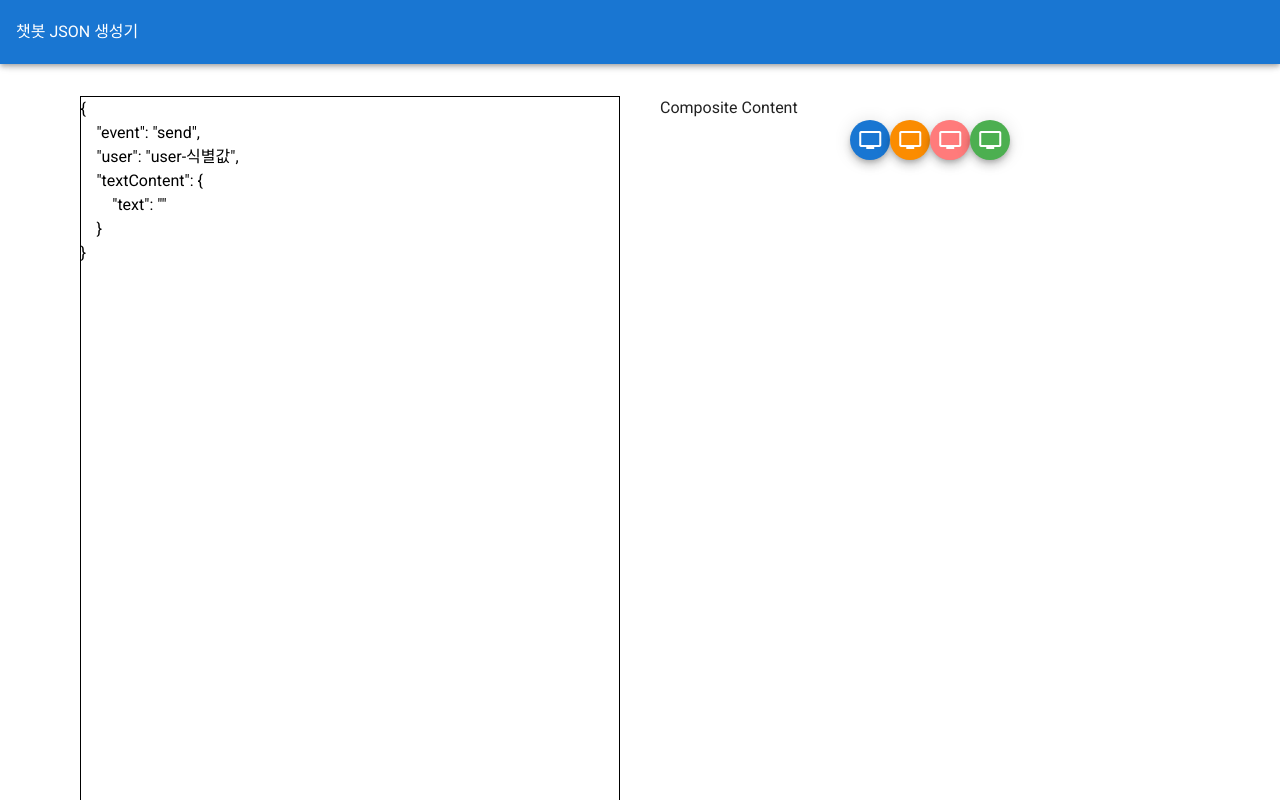
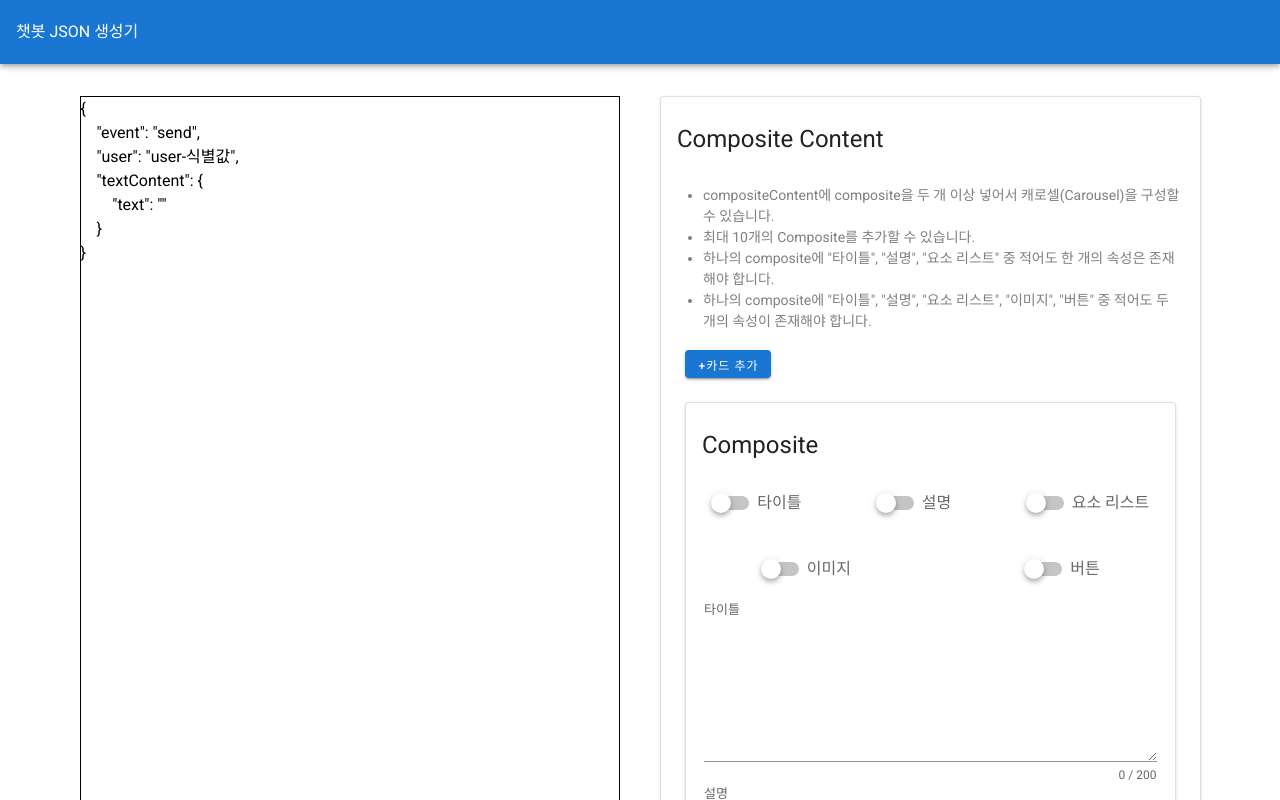
Before and after one commit to mwpark92/chatbot-json-creator, a Vue app: page / in a window 1280 px wide. Both pictures are taken after a click on the button 950 px from the left and 450 px from the top of the page. Shown: the top 800 px of the page. Built offline with nearby package versions, Linux system fonts and the light colour scheme.

Commit message:
Create composite template

```diff
--- a/src/components/Composite.vue
+++ b/src/components/Composite.vue
@@ -1,15 +1,67 @@
 <template>
-    <div>
-        Composite
-    </div>
+  <v-card outlined elevation="1">
+    <v-list-item three-line>
+      <v-list-item-content>
+        <v-list-item-title class="headline mb-1">Composite</v-list-item-title>
+      </v-list-item-content>
+    </v-list-item>
+    <v-row justify="space-around">
+      <v-switch class="ma-2" label="타이틀"></v-switch>
+      <v-switch class="ma-2" label="설명"></v-switch>
+      <v-switch class="ma-2" label="요소 리스트"></v-switch>
+    </v-row>
+    <v-row justify="space-around">
+      <v-switch class="ma-2" label="이미지"></v-switch>
+      <v-switch class="ma-2" label="버튼"></v-switch>
+    </v-row>
+    <v-card-text class="sub-title">
+      <p class="sub-title-value">타이틀</p>
+    </v-card-text>
+    <v-textarea class="text-content-value" counter="200" maxlength="200"></v-textarea>
+    <v-card-text class="sub-title">
+      <p class="sub-title-value">설명</p>
+    </v-card-text>
+    <v-textarea class="text-content-value" counter="1000" maxlength="1000"></v-textarea>
+    <v-card-text class="sub-title">
+      <p class="sub-title-value">이미지URL</p>
+    </v-card-text>
+    <v-text-field
+      class="text-content-value"
+    ></v-text-field>
+  </v-card>
 </template>
 
 <script>
-    export default {
-
-    }
+export default {};
 </script>
 
 <style scoped>
+.sub-title {
+  padding: 0 18px 0 18px;
+  margin: 0 0 0 0;
+  font-size: 13px;
+}
 
+.sub-title-value {
+  margin: 0;
+}
+
+.text-content-value {
+  padding: 0 18px 0 18px;
+  margin: 0;
+}
+
+.infomation {
+  font-size: 14px;
+  margin: 0 18px 18px 18px;
+  color: rgba(0, 0, 0, 0.5);
+}
+
+.add-composite-button {
+  margin: 0 24px 24px 24px;
+}
+
+.composite {
+  margin: 0 24px 24px 24px;
+}
 </style>
--- a/src/components/CompositeContent.vue
+++ b/src/components/CompositeContent.vue
@@ -1,15 +1,58 @@
 <template>
-    <div>
-        Composite Content
-    </div>
+  <v-card class="mx-auto" outlined elevation="1">
+    <v-list-item three-line>
+      <v-list-item-content>
+        <v-list-item-title class="headline mb-1">Composite Content</v-list-item-title>
+      </v-list-item-content>
+    </v-list-item>
+    <ul class="infomation">
+      <li>compositeContent에 composite을 두 개 이상 넣어서 캐로셀(Carousel)을 구성할 수 있습니다.</li>
+      <li>최대 10개의 Composite를 추가할 수 있습니다.</li>
+      <li>하나의 composite에 "타이틀", "설명", "요소 리스트" 중 적어도 한 개의 속성은 존재해야 합니다.</li>
+      <li>하나의 composite에 "타이틀", "설명", "요소 리스트", "이미지", "버튼" 중 적어도 두 개의 속성이 존재해야 합니다.</li>
+    </ul>
+    <v-btn small color="primary" class="add-composite-button">+카드 추가</v-btn>
+    <Composite class="composite"></Composite>
+  </v-card>
 </template>
 
 <script>
-    export default {
+import Composite from "./Composite";
 
-    }
+export default {
+    components: {
+        Composite,
+    },
+};
 </script>
 
 <style scoped>
+.sub-title {
+  padding: 0 18px 0 18px;
+  margin: 0 0 0 0;
+  font-size: 13px;
+}
 
+.sub-title-value {
+  margin: 0;
+}
+
+.text-content-value {
+  padding: 0 18px 0 18px;
+  margin: 0;
+}
+
+.infomation {
+  font-size: 14px;
+  margin: 0 18px 18px 18px;
+  color: rgba(0, 0, 0, 0.5);
+}
+
+.add-composite-button {
+    margin: 0 24px 24px 24px;
+}
+
+.composite {
+    margin: 0 24px 24px 24px;
+}
 </style>
```
